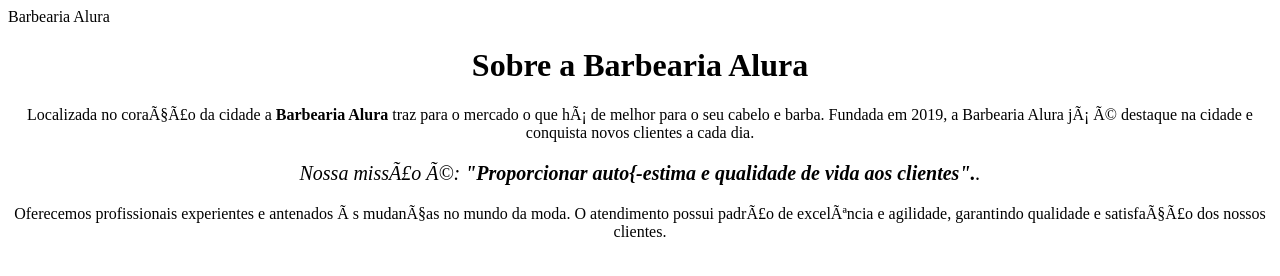
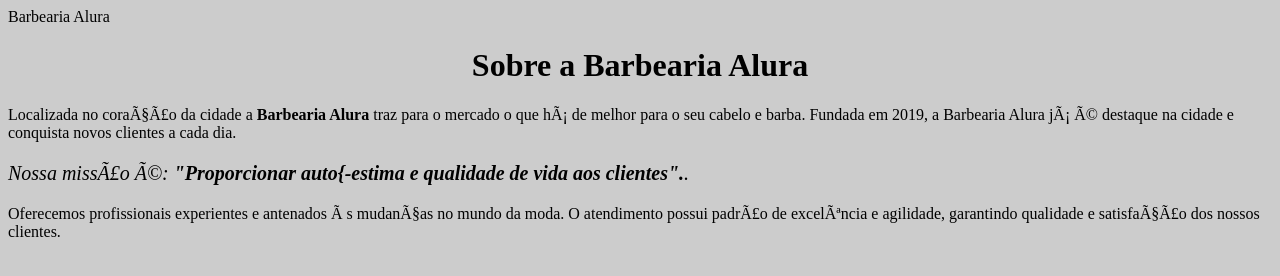
Before and after one commit to Gustavopao/1Ajabuticabeira, a plain HTML site: page Index.html in a window 1280 px wide. Drawn offline with Linux system fonts and the light colour scheme.

Commit message:
style.css

```diff
--- a/Index.html
+++ b/Index.html
@@ -3,17 +3,19 @@
     <head>
         <meta charset="UTF-8>
         <title>Barbearia Alura</title>
+        <link rel="stylesheet" href="style.css">
+
     </head>
 
     <body>
-        <h1 style="text-align: center">Sobre a Barbearia Alura </h1>
+        <h1 style="text-align: center; background: #CCCCCC">Sobre a Barbearia Alura </h1>
 
-        <p style="text-align: center">Localizada no coração da cidade a <strong>Barbearia Alura</strong> traz para o mercado o que há de melhor para o
+        <p>Localizada no coração da cidade a <strong>Barbearia Alura</strong> traz para o mercado o que há de melhor para o
              seu cabelo e barba. Fundada em 2019, a Barbearia Alura já é destaque na cidade e conquista novos clientes a cada dia.</p>
 
-<p style="font-size: 20px; text-align: center"><em>Nossa missão é:<strong> "Proporcionar auto{-estima e qualidade de vida aos clientes".</strong>.</em></p>
+<p style="font-size: 20px"><em>Nossa missão é:<strong> "Proporcionar auto{-estima e qualidade de vida aos clientes".</strong>.</em></p>
 
-<p style="text-align: center">Oferecemos profissionais experientes e antenados às mudanças no mundo da moda. O atendimento possui padrão de excelência e agilidade,
+<p>Oferecemos profissionais experientes e antenados às mudanças no mundo da moda. O atendimento possui padrão de excelência e agilidade,
     garantindo qualidade e satisfação dos nossos clientes.</p>
 </body>
 </html>
--- /dev/null
+++ b/style.css
@@ -0,0 +1,7 @@
+body {
+    background: #CCCCCC
+}
+
+p {
+    text-aling: center;
+}
```
